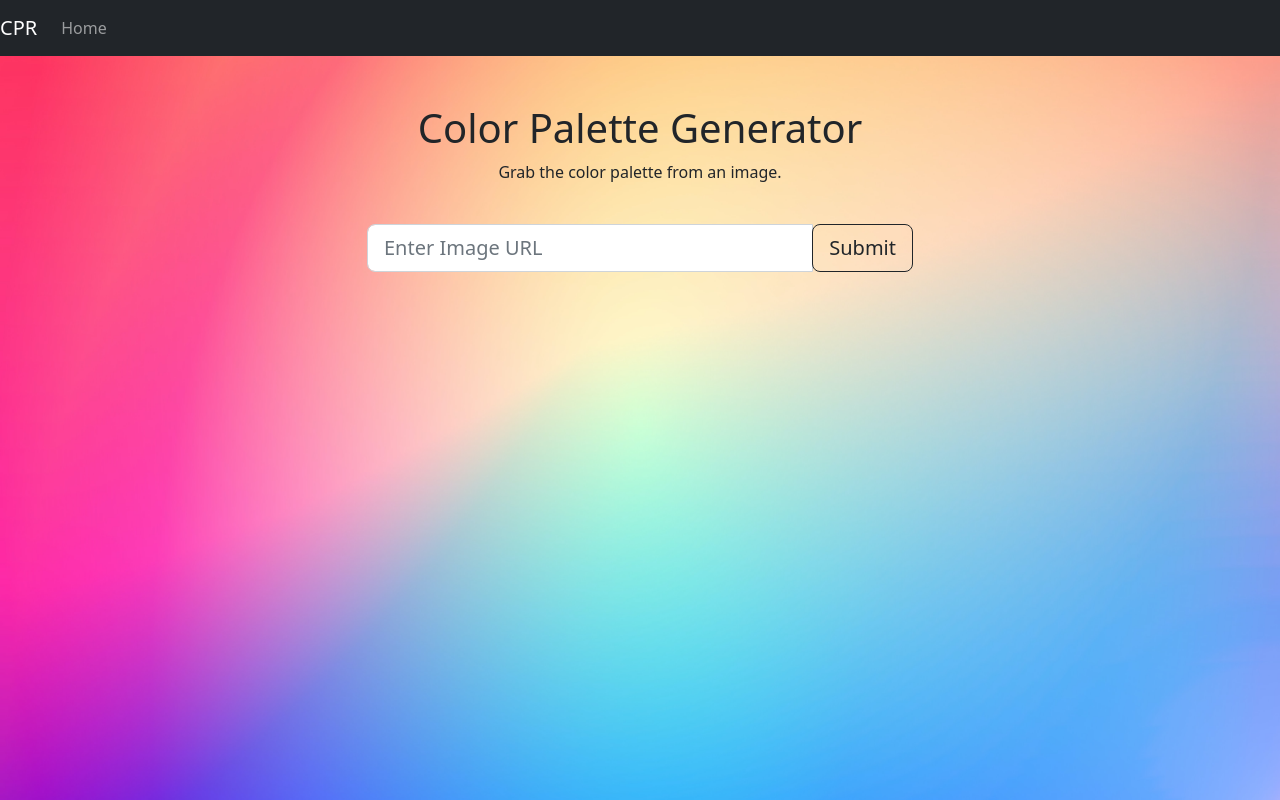
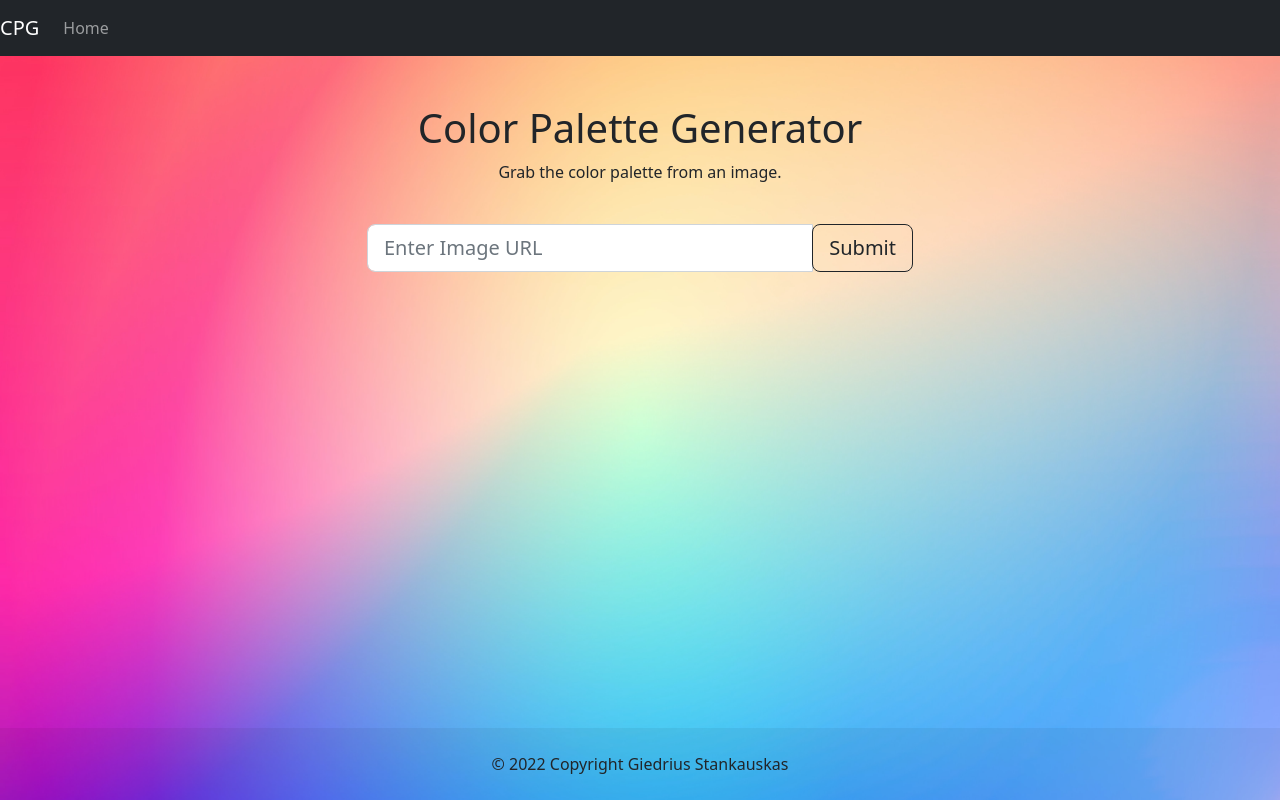
Before and after one commit to giedriusstankauskas/color-palette-generator, a Flask app: page / in a window 1280 px wide. Run offline with Flask 2, Linux system fonts and the light colour scheme.

Commit message:
add copyright

```diff
--- a/app.py
+++ b/app.py
@@ -1,6 +1,7 @@
 from flask import Flask, render_template
 from models import UploadForm
 from color_thief import palette_generator
+import datetime
 
 app = Flask(__name__)
 app.secret_key = "these boots are made for walking"
@@ -8,12 +9,13 @@ app.secret_key = "these boots are made for walking"
 
 @app.route('/', methods=["GET", "POST"])
 def index():
+    year = datetime.datetime.now().year
     form = UploadForm()
     if form.validate_on_submit():
         link = form.image_url.data
         dominant_color, color_palette = palette_generator(link)
-        return render_template("palette.html", dominant_color=dominant_color, palette=color_palette, link=link)
-    return render_template("index.html", form=form)
+        return render_template("palette.html", dominant_color=dominant_color, palette=color_palette, link=link, year=year)
+    return render_template("index.html", form=form, year=year)
 
 
 if __name__ == "__main__":
--- a/templates/base.html
+++ b/templates/base.html
@@ -19,7 +19,7 @@
 <body>
 
 <nav class="navbar navbar-expand-lg navbar-dark bg-dark">
-  <a class="navbar-brand" href="{{ url_for('index') }}">CPR</a>
+  <a class="navbar-brand" href="{{ url_for('index') }}">CPG</a>
   <button class="navbar-toggler" type="button" data-toggle="collapse" data-target="#navbarNav" aria-controls="navbarNav" aria-expanded="false" aria-label="Toggle navigation">
     <span class="navbar-toggler-icon"></span>
   </button>
--- /dev/null
+++ b/templates/footer.html
@@ -0,0 +1,7 @@
+<footer class="fixed-bottom">
+    <!-- Copyright -->
+    <div class="text-center p-4" style="background-color: rgba(0, 0, 0, 0.05);">
+        © {{ year }} Copyright Giedrius Stankauskas
+    </div>
+    <!-- Copyright -->
+</footer>
--- a/templates/index.html
+++ b/templates/index.html
@@ -23,3 +23,5 @@
     </div>
 
 {% endblock %}
+
+{% include 'footer.html' %}
--- a/templates/palette.html
+++ b/templates/palette.html
@@ -26,3 +26,5 @@
 
     </div>
 {% endblock %}
+
+{% include 'footer.html' %}
```
Also changed, not shown: 2 other files.
